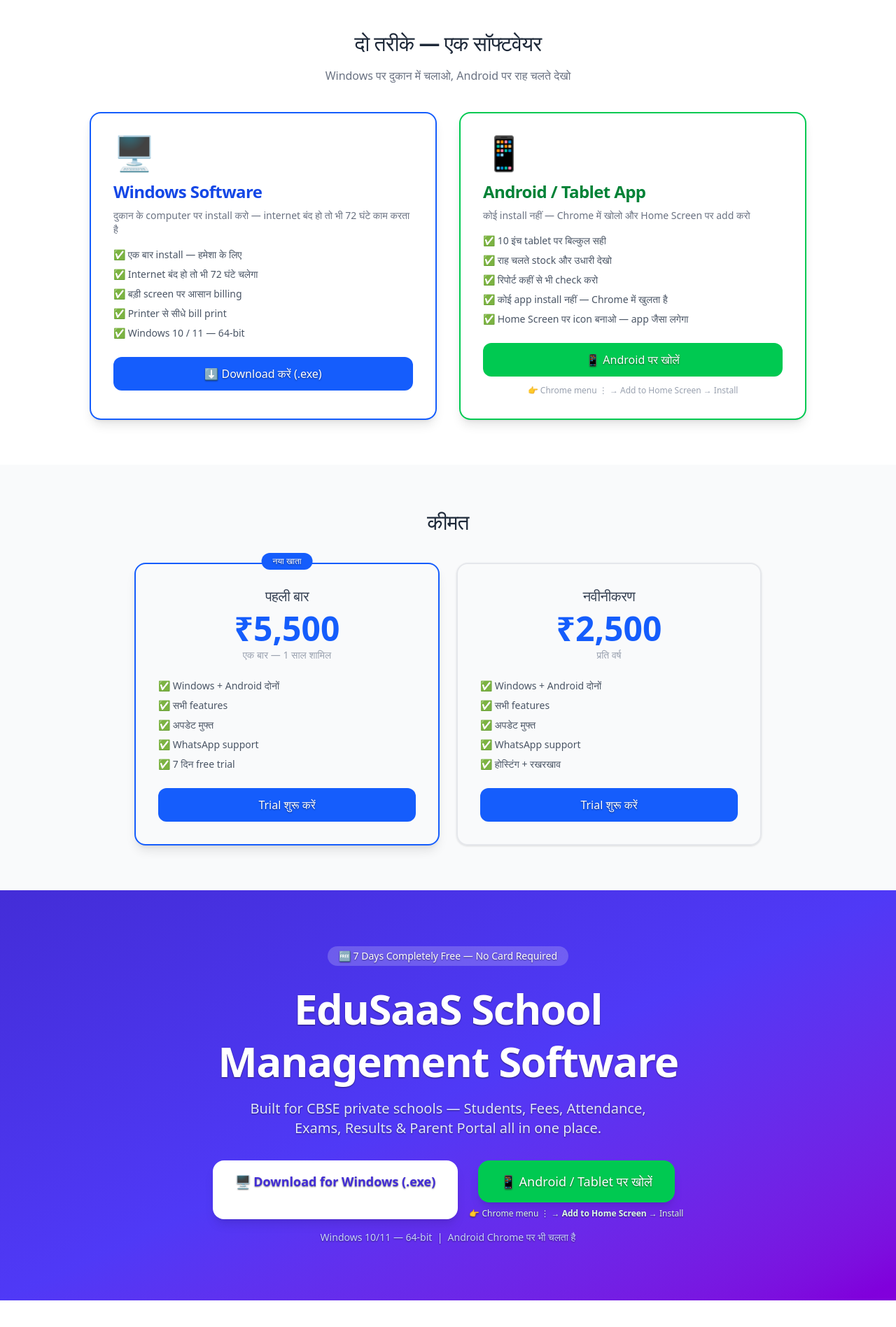
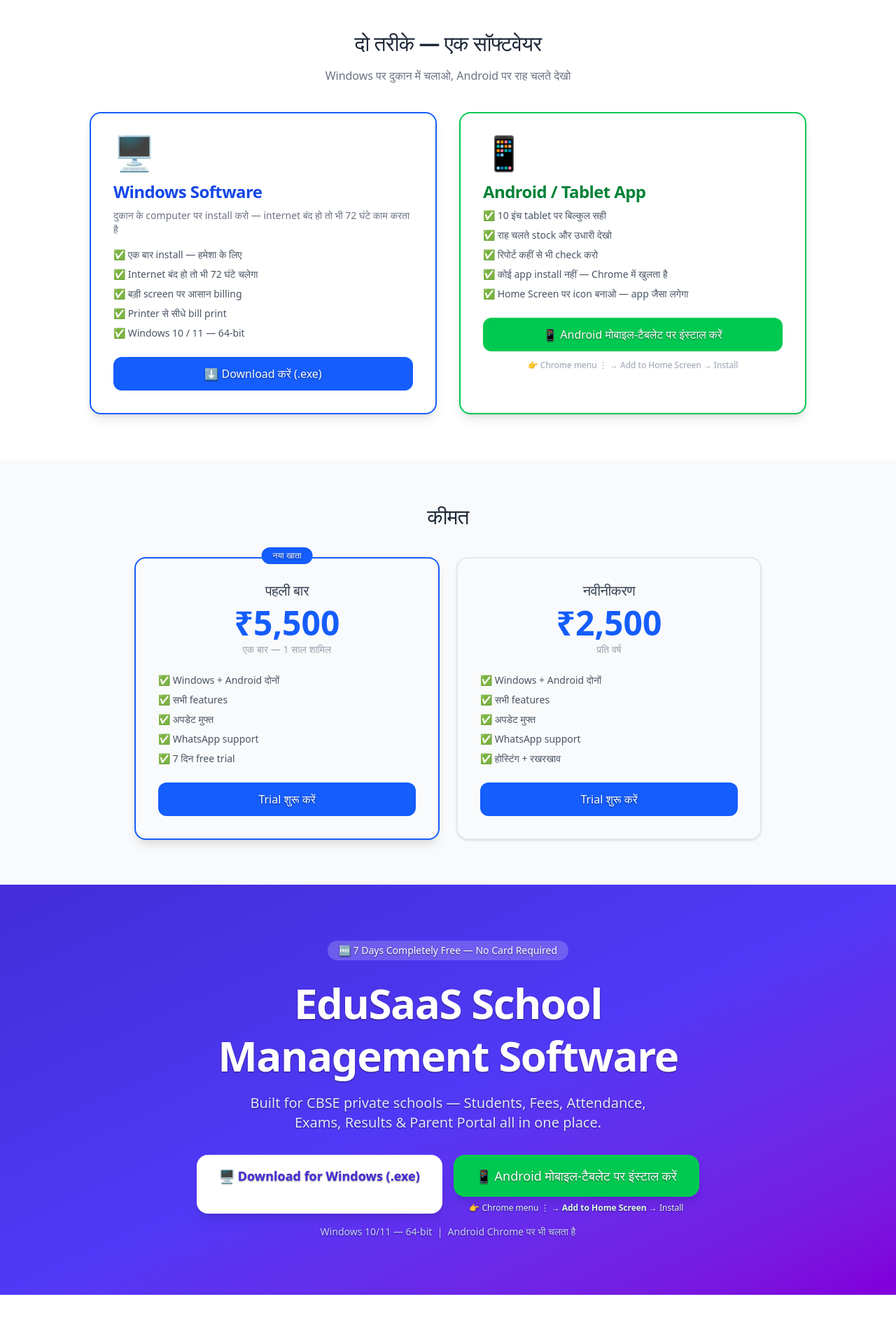
Before and after one commit to kp1153/creativesolutions, a Next.js app: page / in a window 1280 px wide. Shown: the part 1437-3333 px from the top of the page at 70% size. Built offline with nearby package versions, Linux system fonts and the light colour scheme; no server answers; the database is empty.

Commit message:
force deploy

```diff
--- a/app/page.js
+++ b/app/page.js
@@ -195,9 +195,7 @@ export default function Home() {
               <h3 className="text-2xl font-bold mb-2 text-green-700">
                 Android / Tablet App
               </h3>
-              <p className="text-gray-500 text-sm mb-4">
-                कोई install नहीं — Chrome में खोलो और Home Screen पर add करो
-              </p>
+
               <ul className="text-sm text-gray-600 space-y-2 mb-6">
                 <li>✅ 10 इंच tablet पर बिल्कुल सही</li>
                 <li>✅ राह चलते stock और उधारी देखो</li>
@@ -211,7 +209,7 @@ export default function Home() {
                 rel="noopener noreferrer"
                 className="block w-full bg-green-500 text-white font-bold py-3 rounded-xl text-center hover:bg-green-600 transition"
               >
-                📱 Android पर खोलें
+                📱 Android मोबाइल-टैबलेट पर इंस्टाल करें
               </a>
               <p className="text-gray-400 text-xs mt-3 text-center">
                 👉 Chrome menu ⋮ → Add to Home Screen → Install
@@ -303,7 +301,7 @@ export default function Home() {
                 rel="noopener noreferrer"
                 className="inline-block bg-green-500 text-white font-bold text-lg px-8 py-4 rounded-2xl shadow-lg hover:bg-green-600 transition"
               >
-                📱 Android / Tablet पर खोलें
+                📱 Android मोबाइल-टैबलेट पर इंस्टाल करें
               </a>
               <p className="text-green-100 text-xs mt-2">
                 👉 Chrome menu ⋮ → <strong>Add to Home Screen</strong> → Install
```
